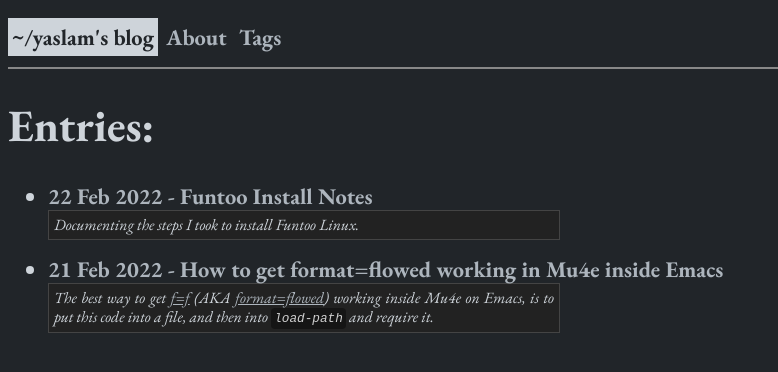
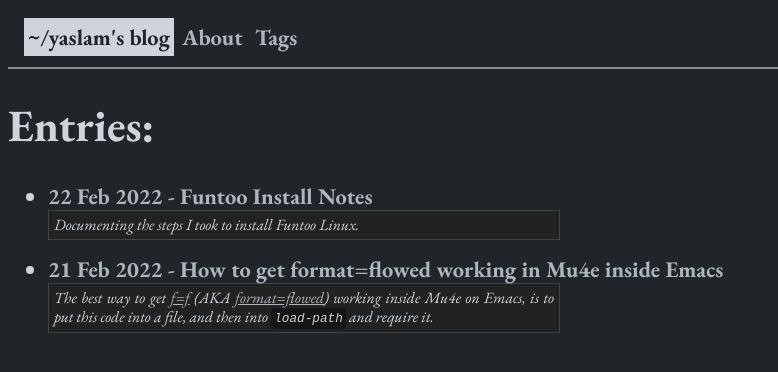
Before and after one commit to yusi1/yaslamblog, a Jekyll site: the page built from index.html, in a window 1280 px wide. Shown: the top 372 px of the page, without its empty margins (0-778 px from the left). Built offline with Jekyll 4.4.1, drawn with Linux system fonts in a browser that asks for light colours.

Commit message:
main.sass: Add styling for "#nav-container" id

```diff
--- a/_sass/main.sass
+++ b/_sass/main.sass
@@ -66,6 +66,12 @@ hr
 
 .nav
   padding-top: 1rem
+  #nav-container
+    padding: 0 1rem
+    margin: 0
+    position: relative
+    max-width: 800px
+
   #nav-container > .current
     color: #212529
     background-color: #ced4da
```
